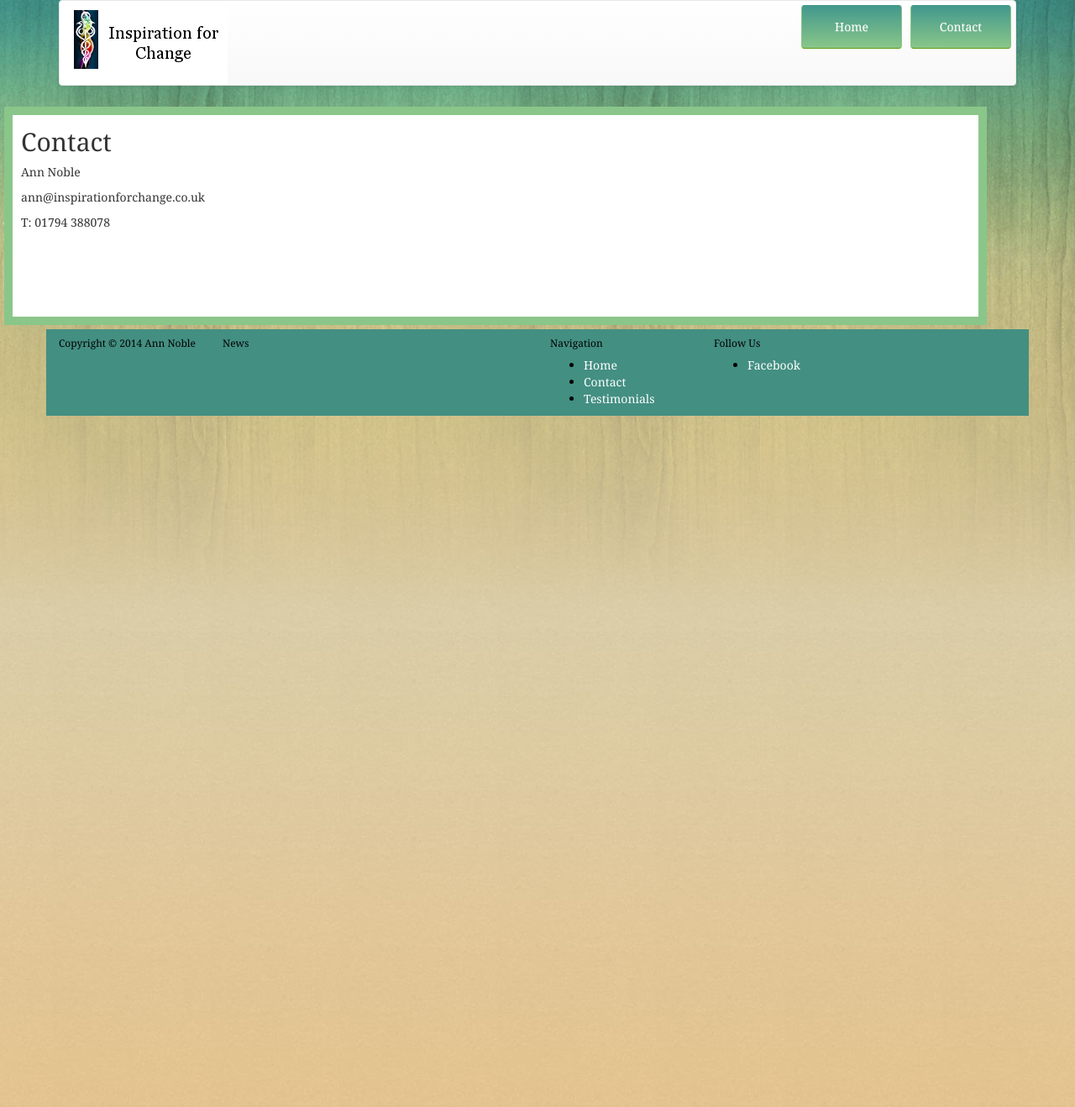
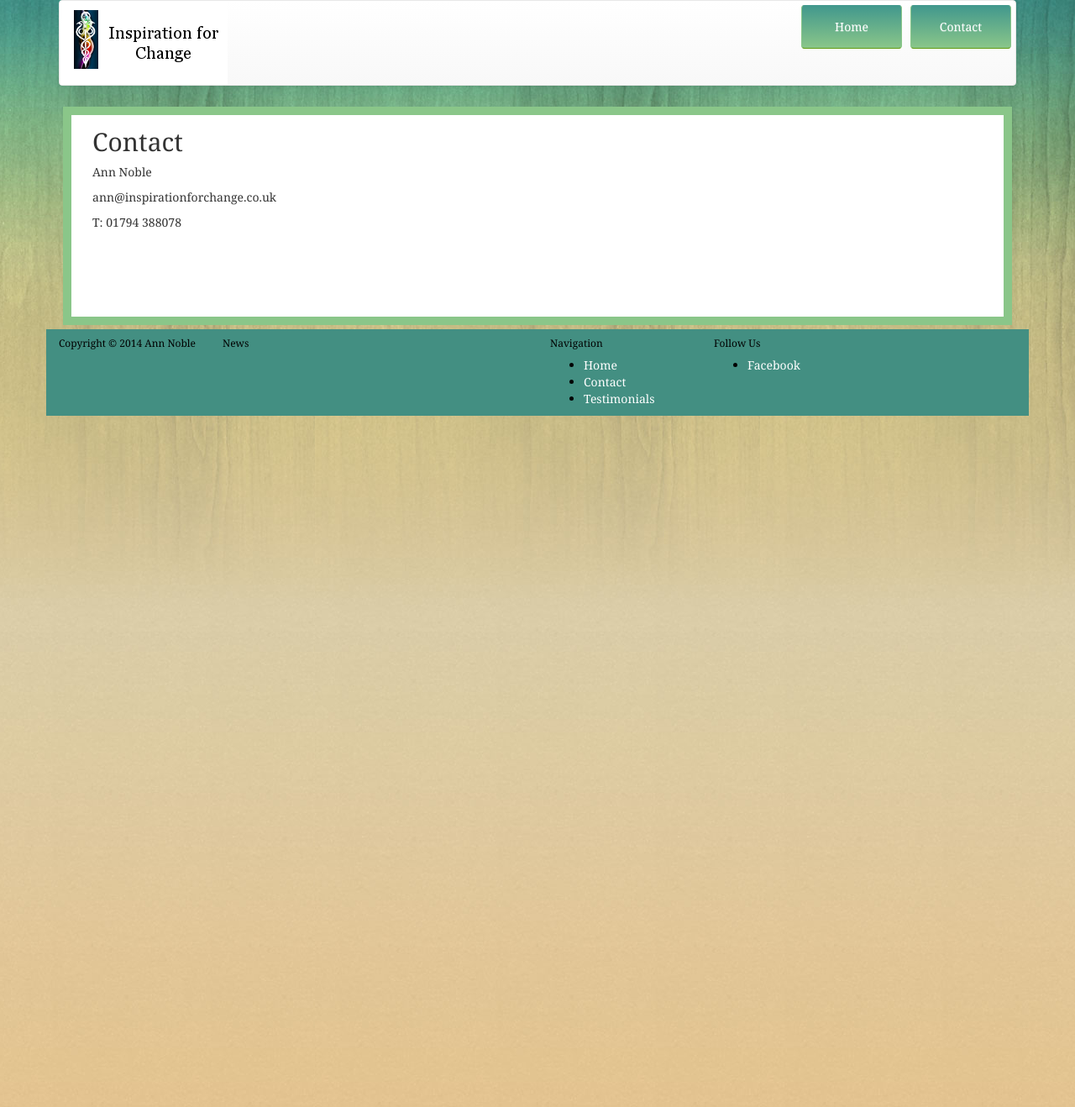
Before and after one commit to designerwebhosting/inspirationforchange, a Jekyll site: the page built from contact.md, in a window 1280 px wide. Shown: the whole page at 84% size. Built offline with Jekyll 4.4.1, drawn with Linux system fonts in a browser that asks for light colours; nearby versions of some CDN libraries.

Commit message:
/ ‘_layouts/default.html’

```diff
--- a/_layouts/default.html
+++ b/_layouts/default.html
@@ -67,8 +67,8 @@
 	</div>
 
     <!-- contents -->
-	<div class="container" id="box">
-		<div class="row">
+	<div class="container">
+		<div class="row" id="box">
 			<div class="col-md-6">
 				{{ content }}
 			</div>
```
